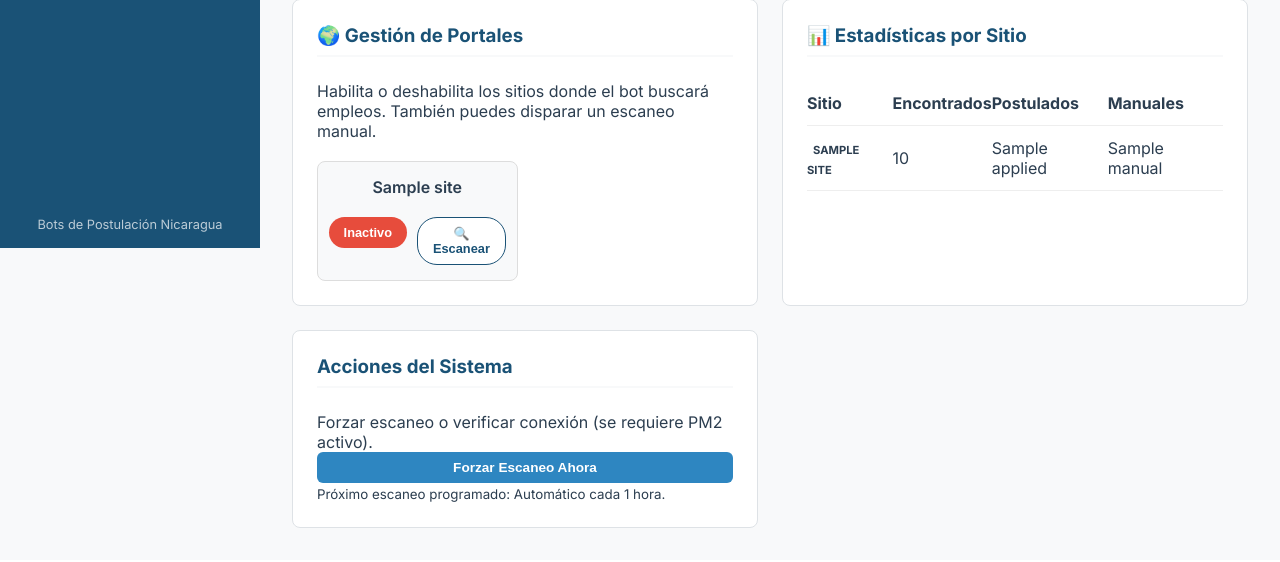
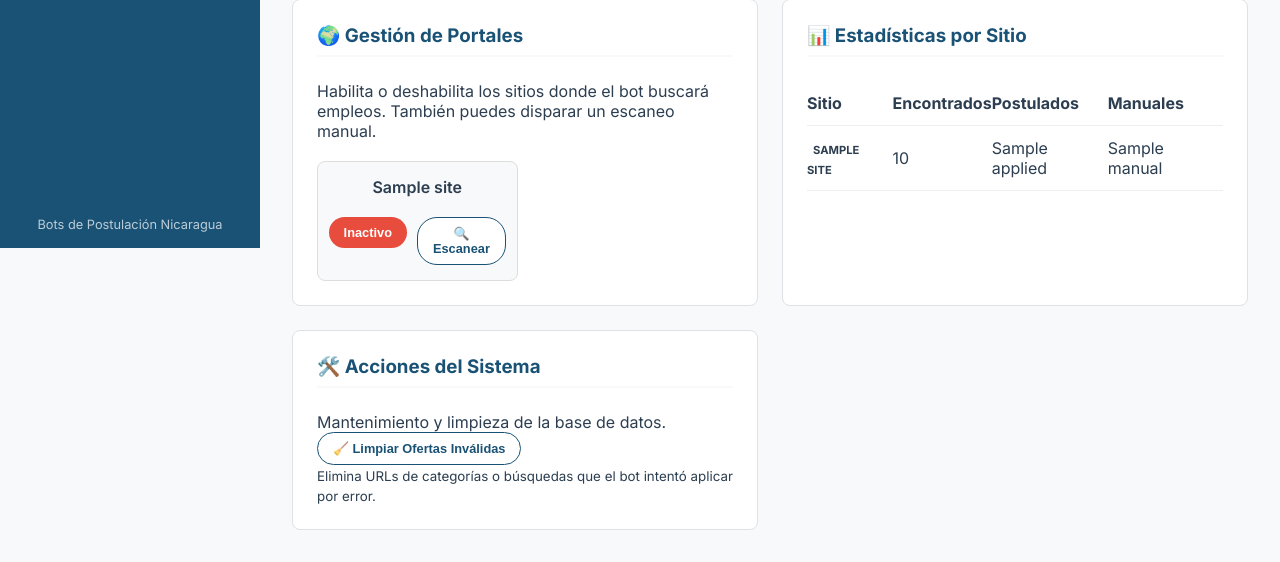
Before and after one commit to MiguelGotea/PostulacionBotVPS, a FastAPI app: template dashboard/templates/settings.html in a window 1280 px wide. Shown: the part 552-1114 px from the top of the page. Before the commit the page ends 1080 px from the top, so only its background shows below. Run offline with FastAPI, Linux system fonts and the light colour scheme; the template is opened without the code that fills it: most values are stand-ins (such as "Sample title", 1, 10 or a date in 2020); parts of the project's set-up code (start-up, migrations or seed data) failed here and were passed over.

Commit message:
Katty Update 2026-04-04 03:33:03

```diff
--- a/dashboard/templates/settings.html
+++ b/dashboard/templates/settings.html
@@ -95,11 +95,15 @@
     </div>
 
     <div class="settings-card">
-        <h3>Acciones del Sistema</h3>
-        <p>Forzar escaneo o verificar conexión (se requiere PM2 activo).</p>
+        <h3>🛠️ Acciones del Sistema</h3>
+        <p>Mantenimiento y limpieza de la base de datos.</p>
         <div class="control-actions">
-            <button class="btn btn-primary" onclick="alert('Funcionalidad en desarrollo.')">Forzar Escaneo Ahora</button>
-            <p><small>Próximo escaneo programado: Automático cada 1 hora.</small></p>
+            <form action="/settings/cleanup-invalid" method="post" style="display:inline;">
+                <button type="submit" class="btn-scan" onclick="return confirm('¿Eliminar ofertas inválidas de Tecoloco de la base de datos?')">
+                    🧹 Limpiar Ofertas Inválidas
+                </button>
+            </form>
+            <p><small>Elimina URLs de categorías o búsquedas que el bot intentó aplicar por error.</small></p>
         </div>
     </div>
 </div>
--- a/scrapers/tecoloco.py
+++ b/scrapers/tecoloco.py
@@ -1,6 +1,7 @@
 import asyncio
 import logging
 import random
+import re
 from scrapers.base import BaseScraper
 from config import KEYWORDS, PLAYWRIGHT_TIMEOUT
 
@@ -54,7 +55,8 @@ class TecolocoScraper(BaseScraper):
                             company_el = await card.query_selector(".company, .employer, [class*='empresa']")
                             company = await company_el.inner_text() if company_el else "Confidencial"
 
-                            if url and ("empleo" in url.lower() or "oferta" in url.lower()):
+                            # Solo aceptar URLs con ID numérico real (ej: /1054667/...)
+                            if url and re.search(r'/\d+/', url):
                                 all_jobs.append({
                                     'title': title.strip()[:100],
                                     'company': company.strip()[:100],
```
Also changed, not shown: dashboard/app.py (+22 -0 lines).
